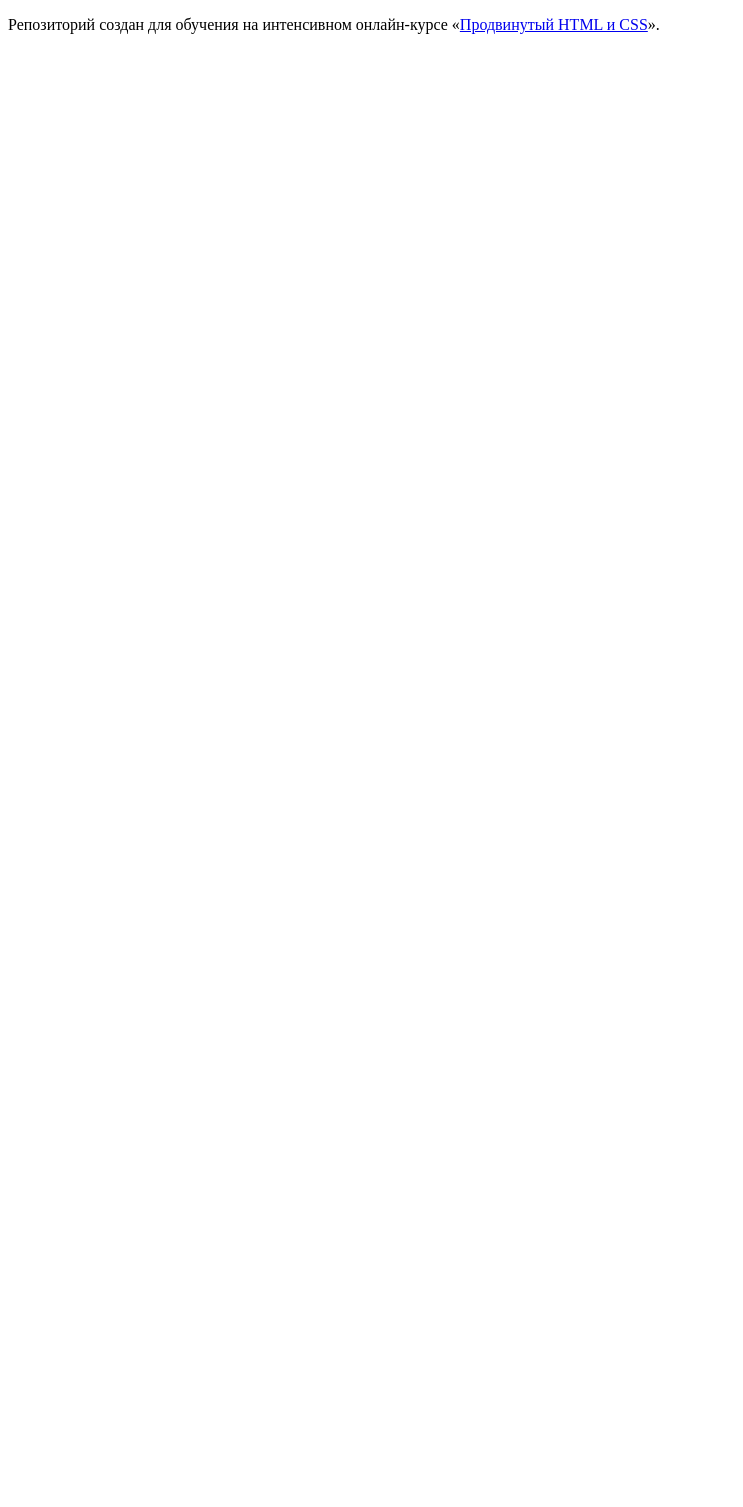
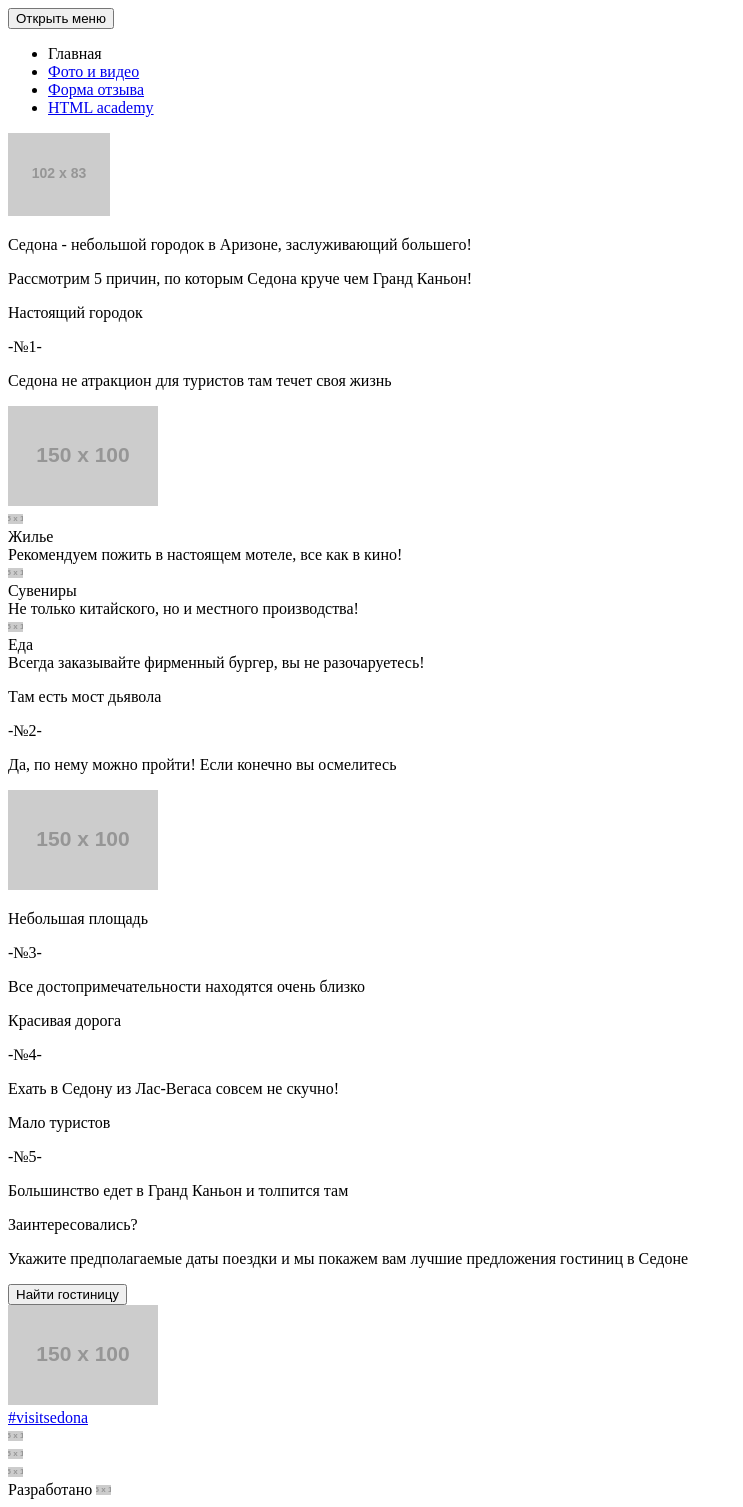
Before and after one commit to AnnaMandrik/95434-sedona-1, a website: page index.html in a window 1280 px wide. Shown: the whole page, without its empty margins (0-743 px from the left). Before the commit the page ends 800 px from the top, so only its background shows below. Drawn offline with Linux system fonts and the light colour scheme; placeholder pictures from the web are drawn by us.

Commit message:
Задание 8 Разметка по БЭМу трех страниц

```diff
--- a/index.html
+++ b/index.html
@@ -1,12 +1,115 @@
 <!DOCTYPE html>
 <html lang="ru">
-  <head>
-    <meta charset="utf-8">
-    <title>HTML Academy: Седона</title>
-  </head>
-  <body>
-
-    <p>Репозиторий создан для обучения на интенсивном онлайн‑курсе «<a href="https://htmlacademy.ru/intensive/adaptive">Продвинутый HTML и CSS</a>».</p>
-
-  </body>
+<head>
+  <meta charset="utf-8">
+  <meta name="viewport" content="width=device-width,initial-scale=1">
+  <meta name="format-detection" content="telephone=no">
+  <title>Sedona</title>
+</head>
+<body>
+<header class="page-header container">
+  <div class="page-header__logo"></div>
+  <nav class="main-nav main-nav--opened main-nav--closed">
+    <button class="main-nav__toggle" type="button">Открыть меню</button>
+    <div class="main-nav__wrapper">
+      <ul class="main-nav__list">
+        <li class="main-nav__item main-nav__item--active"><a>Главная</a></li>
+        <li class="main-nav__item"><a href="photo.html">Фото и видео</a></li>
+        <li class="main-nav__item"><a href="form.html">Форма отзыва</a></li>
+        <li class="main-nav__item"><a href="https://htmlacademy.ru">HTML academy</a></li>
+      </ul>
+    </div>
+  </nav>
+  <div class="page-header__logo">
+    <a href="index.html" class="page-header__logo">
+      <img src="http://placehold.it/102x83" width="102" height="83" alt="Sedona-logo" class="Sedona-logo">
+    </a>
+  </div>
+</header>
+<main class="container">
+  <div class="intro">
+    <p class="intro__text">Седона - небольшой городок в Аризоне, заслуживающий большего!</p>
+    <p class="intro__reasons">Рассмотрим 5 причин, по которым Седона круче чем Гранд Каньон!</p>
+  </div>
+  <div class="content">
+    <div class="pictures">
+      <div class="pictures__text-wrapper">
+        <p class="pictures__title">Настоящий городок</p>
+        <div class="pictures__number">-№1-</div>
+        <p class="pictures__text">Седона не атракцион для туристов там течет своя жизнь</p>
+      </div>
+      <div class="pictures__view"><img src="http://placehold.it/150x100"></div>
+    </div>
+    <div class="facilities-wrapper">
+      <div class="facilities">
+        <div class="facilities__image"><img src="http://placehold.it/15x10"></div>
+        <div class="facilities__name">Жилье</div>
+        <div class="facilities__text">
+          Рекомендуем пожить в настоящем мотеле, все как в кино!
+        </div>
+      </div>
+      <div class="facilities">
+        <div class="facilities__image"><img src="http://placehold.it/15x10"></div>
+        <div class="facilities__name">Сувениры</div>
+        <div class="facilities__text">
+          Не только китайского, но и местного производства!
+        </div>
+      </div>
+      <div class="facilities">
+        <div class="facilities__image"><img src="http://placehold.it/15x10"></div>
+        <div class="facilities__name">Еда</div>
+        <div class="facilities__text">
+          Всегда заказывайте фирменный бургер, вы не разочаруетесь!
+        </div>
+      </div>
+    </div>
+    <div class="pictures left">
+      <div class="pictures__text-wrapper">
+        <p class="pictures__title">Там есть мост дьявола</p>
+        <div class="pictures__number">-№2-</div>
+        <p class="pictures__text">Да, по нему можно пройти! Если конечно вы осмелитесь</p>
+      </div>
+      <div class="pictures__view"><img src="http://placehold.it/150x100"></div>
+    </div>
+    <div class="info">
+      <div class="info__block">
+        <p class="info__name">Небольшая площадь</p>
+        <div class="info__number">-№3-</div>
+        <p class="info__text">Все достопримечательности находятся очень близко</p>
+      </div>
+      <div class="info__block">
+        <p class="info__name">Красивая дорога</p>
+        <div class="info__number">-№4-</div>
+        <p class="info__text">Ехать в Седону из Лас-Вегаса совсем не скучно!</p>
+      </div>
+      <div class="info__block">
+        <p class="info__name">Мало туристов</p>
+        <div class="info__number">-№5-</div>
+        <p class="info__text">Большинство едет в Гранд Каньон и толпится там</p>
+      </div>
+    </div>
+    <div class="date">
+      <p class="date__question">Заинтересовались?</p>
+      <p class="date__answer">Укажите предполагаемые даты поездки и мы покажем вам лучшие предложения гостиниц в
+        Седоне</p>
+      <div class="buttons">
+        <input type="submit" value="Найти гостиницу">
+      </div>
+    </div>
+    <div class="map"><img src="http://placehold.it/150x100"></div>
+  </div>
+</main>
+<footer class="page-footer container">
+  <a class="laib" href="#">#visitsedona</a>
+  <div class="social">
+    <div class="social__link social__link--tw"><img src="http://placehold.it/15x10"></div>
+    <div class="social__link social__link--fb"><img src="http://placehold.it/15x10"></div>
+    <div class="social__link social__link--yt"><img src="http://placehold.it/15x10"></div>
+  </div>
+  <section class="footer-info">
+    Разработано
+    <img src="http://placehold.it/15x10">
+  </section>
+</footer>
+</body>
 </html>
```
Also changed, not shown: form.html (added, +154 -0 lines), photo.html (added, +92 -0 lines).
